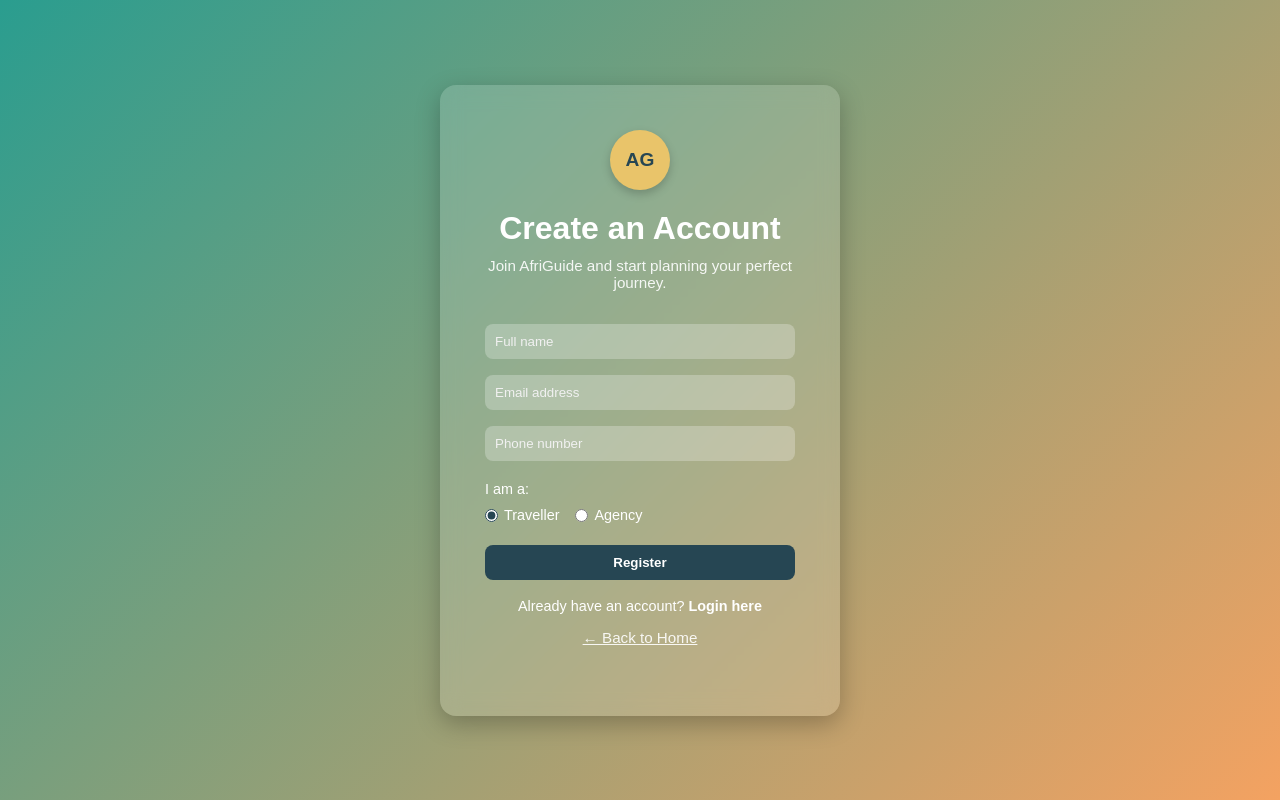
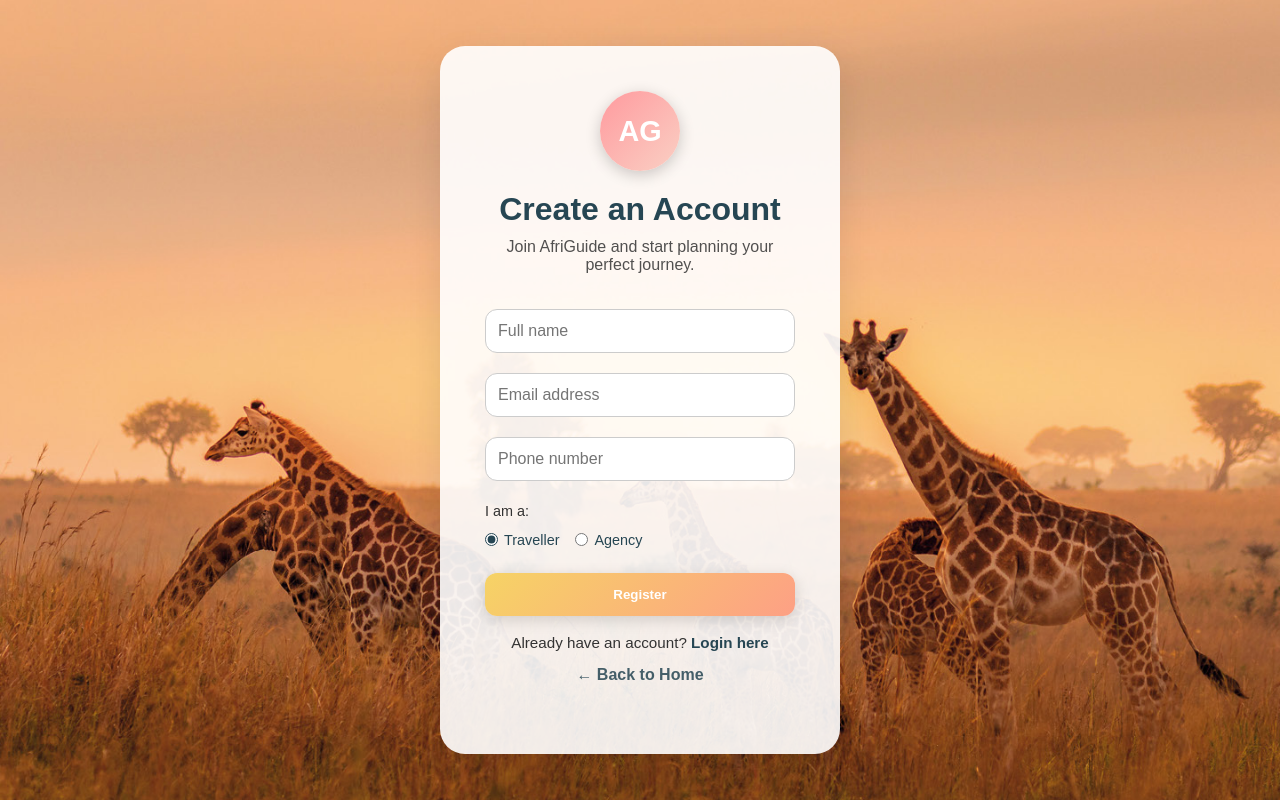
Before and after one commit to A-D-DBS-application/web-application-2025-group-1, a Flask app: page /register in a window 1280 px wide. Run offline with Flask 3, Linux system fonts and the light colour scheme.

Commit message:
Login en Register styling

```diff
--- a/app/templates/register.html
+++ b/app/templates/register.html
@@ -4,46 +4,77 @@
   <meta charset="UTF-8">
   <meta name="viewport" content="width=device-width, initial-scale=1.0">
   <title>AfriGuide | Register</title>
+
   <style>
     * { box-sizing: border-box; margin: 0; padding: 0; font-family: "Poppins", sans-serif; }
+
     body {
-      background: linear-gradient(135deg, #2a9d8f, #f4a261);
-      display: flex; justify-content: center; align-items: center; height: 100vh; color: #fff;
+      background: url("{{ url_for('static', filename='img/Homepage.jpg') }}") no-repeat center center fixed;
+      background-size: cover;
+      display: flex; justify-content: center; align-items: center;
+      height: 100vh; color: #333;
     }
+
     .container {
-      background: rgba(255, 255, 255, 0.15);
-      backdrop-filter: blur(10px);
+      background: rgba(255, 255, 255, 0.9);
       padding: 45px;
-      border-radius: 16px;
+      border-radius: 25px;
       width: 400px;
       text-align: center;
-      box-shadow: 0 8px 25px rgba(0, 0, 0, 0.25);
+      box-shadow: 0 12px 35px rgba(0,0,0,0.1);
+      transition: transform 0.3s ease;
     }
+
+    .container:hover {
+      transform: translateY(-5px);
+    }
+
     .logo {
-      width: 60px; height: 60px; background: #e9c46a; border-radius: 50%;
-      margin: 0 auto 20px; display: flex; justify-content: center; align-items: center;
-      font-weight: 700; color: #264653; font-size: 1.2rem; box-shadow: 0 4px 10px rgba(0,0,0,0.2);
+      width: 80px; height: 80px;
+      background: linear-gradient(135deg, #ff9a9e, #fad0c4);
+      border-radius: 50%;
+      margin: 0 auto 20px;
+      display: flex; justify-content: center; align-items: center;
+      font-weight: 700; color: #fff; font-size: 1.8rem;
+      box-shadow: 0 4px 15px rgba(0,0,0,0.2);
     }
-    h1 { font-size: 2rem; margin-bottom: 10px; }
-    p { margin-bottom: 25px; font-size: 0.95rem; opacity: 0.9; }
+
+    h1 { font-size: 2rem; margin-bottom: 10px; color: #264653; }
+    p { margin-bottom: 25px; font-size: 1rem; opacity: 0.85; }
+
     input {
-      width: 100%; padding: 10px; margin: 8px 0; border: none; border-radius: 8px; outline: none;
-      background: rgba(255, 255, 255, 0.25); color: #fff;
+      width: 100%; padding: 12px; margin: 10px 0;
+      border: 1px solid #ccc; border-radius: 12px;
+      outline: none; font-size: 1rem;
+      background: #fff;
     }
-    input::placeholder { color: #f1f1f1; }
-    button {
-      width: 100%; padding: 10px; background: #264653; border: none; color: white;
-      font-weight: 600; border-radius: 8px; cursor: pointer; transition: 0.3s; margin-top: 10px;
+
+    .btn {
+      width: 100%;
+      padding: 14px;
+      border-radius: 12px;
+      border: none;
+      background: linear-gradient(135deg, #f6d365, #fda085);
+      color: #fff;
+      font-weight: 600;
+      cursor: pointer;
+      margin-top: 12px;
+      box-shadow: 0 4px 15px rgba(0,0,0,0.15);
+      transition: 0.3s;
     }
-    button:hover { background: #1f3b47; }
-    .register { margin-top: 18px; font-size: 0.9rem; }
-    .register a { color: #fff; font-weight: 600; text-decoration: none; }
-    .register a:hover { text-decoration: underline; }
 
-    .flash-message { font-weight: 600; font-size: 0.95rem; margin-bottom: 15px; }
-    .flash-error {
-      background-color: #ff6b6b;    /* rood achtergrond */
-      color: #fff; }
+    .btn:hover {
+      background: linear-gradient(135deg, #fda085, #f6d365);
+      transform: translateY(-3px);
+    }
+
+    .flash-message {
+      font-weight: 600; font-size: 0.95rem;
+      margin-bottom: 15px; padding: 10px;
+      border-radius: 8px;
+    }
+    .flash-error { background:#e63946; color:#fff; }
+    .flash-success { background:#38b000; color:#fff; }
 
     .role-select {
       margin: 12px 0 5px 0;
@@ -55,15 +86,36 @@
       align-items: center;
       margin-right: 12px;
       cursor: pointer;
+      color: #264653;
     }
     .role-select input[type="radio"] {
       margin-right: 6px;
       accent-color: #264653;
     }
 
+    .register {
+      margin-top: 18px;
+      font-size: 0.95rem;
+    }
+
+    .register a {
+      color: #264653;
+      font-weight: 600;
+      text-decoration: none;
+    }
+    .register a:hover { text-decoration: underline; }
+
+    .back-home a {
+      color: #264653;
+      font-weight: 600;
+      text-decoration: none;
+    }
+    .back-home a:hover { text-decoration: underline; }
+
   </style>
 </head>
 <body>
+
   <div class="container">
     <div class="logo">AG</div>
     <h1>Create an Account</h1>
@@ -98,13 +150,17 @@
         </label>
       </div>
 
-      <button type="submit">Register</button>
+      <button type="submit" class="btn">Register</button>
     </form>
 
     <div class="register">
       Already have an account? <a href="{{ url_for('main.login') }}">Login here</a>
     </div>
-    <p style="margin-top:15px;"><a href="{{ url_for('main.index') }}" style="color:#fff;">← Back to Home</a></p>
+
+    <p class="back-home" style="margin-top:15px;">
+      <a href="{{ url_for('main.index') }}">← Back to Home</a>
+    </p>
   </div>
+
 </body>
 </html>
```
Also changed, not shown: app/templates/login.html (+78 -26 lines).
